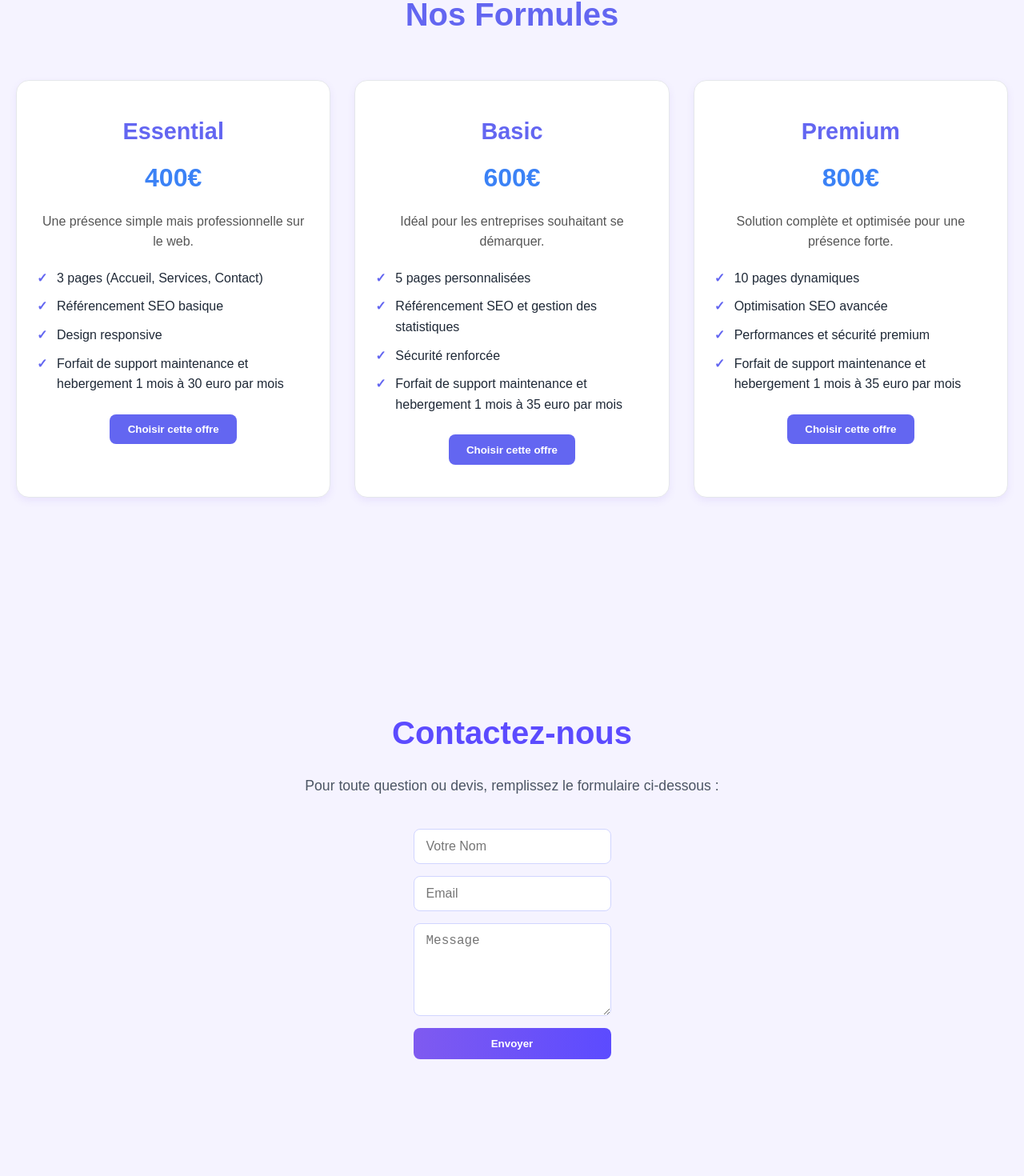
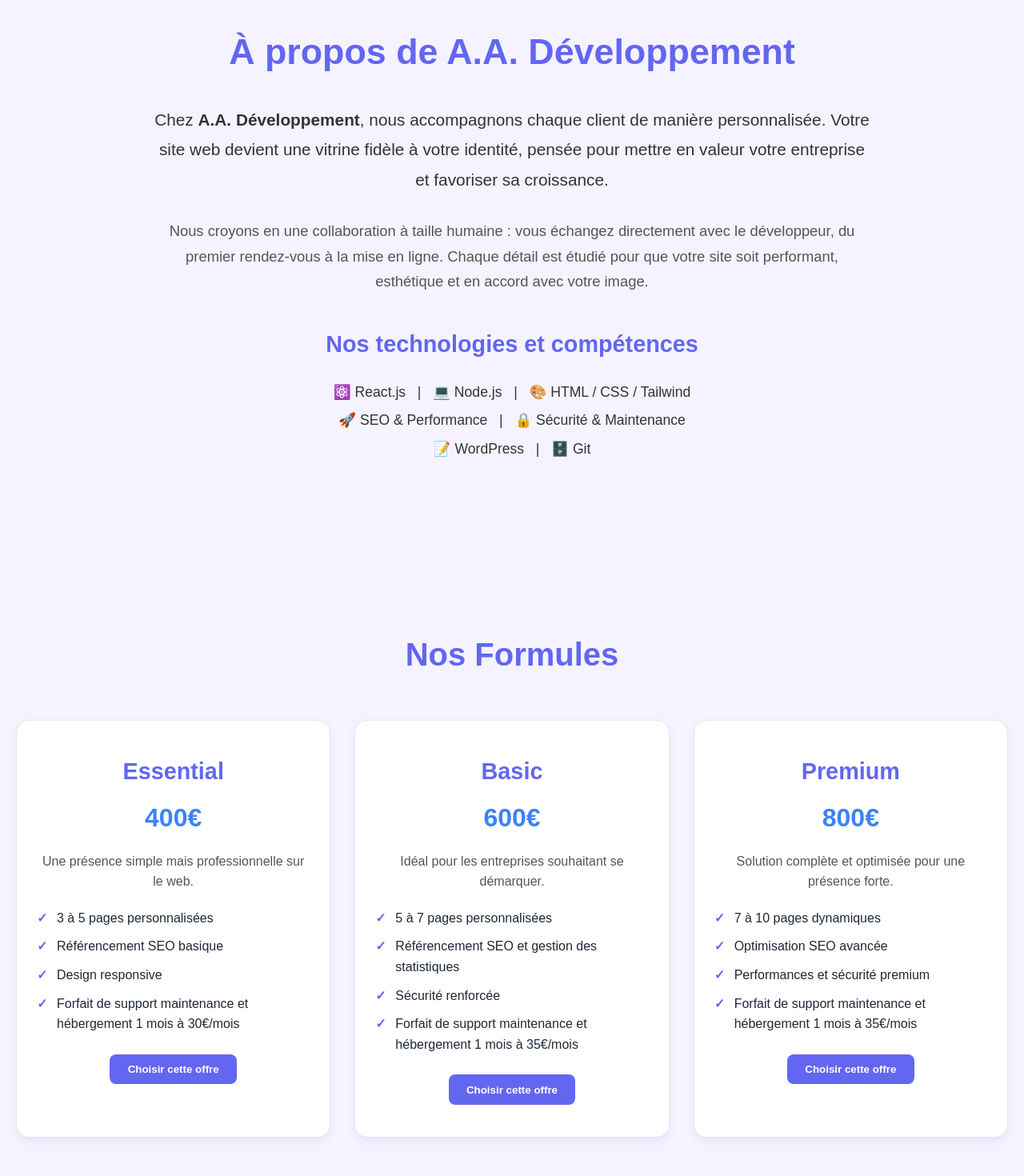
Before and after one commit to adrien487/SitePro, a React (Vite) app: page / in a window 1280 px wide. Shown: the part 896-2366 px from the top of the page at 80% size. Built offline with nearby package versions, Linux system fonts and the light colour scheme.

Commit message:
Ajout a propos compétences et amélioration du form

```diff
--- a/src/App.jsx
+++ b/src/App.jsx
@@ -1,24 +1,27 @@
-import React, { useEffect } from "react"; // ✅ importer useEffect
+import React, { useState, useEffect } from "react";
 import AOS from "aos";
 import "aos/dist/aos.css";
 
 import Home from "./sections/Home";
+import About from "./sections/About";
 import Services from "./sections/services";
 import Contact from "./sections/Contact";
 import Footer from "./components/Footer";
 
 function App() {
-  // ✅ useEffect utilisé **à l’intérieur du composant**
   useEffect(() => {
     AOS.init({ duration: 1000, once: true });
   }, []);
+
+  const [selectedPlan, setSelectedPlan] = useState(""); // State partagé
 
   return (
     <div>
       <main>
         <Home />
-        <Services />
-        <Contact />
+        <About />
+        <Services setSelectedPlan={setSelectedPlan} /> {/* passer la fonction */}
+        <Contact selectedPlan={selectedPlan} setSelectedPlan={setSelectedPlan} /> {/* passer state et setter */}
       </main>
       <Footer />
     </div>
--- /dev/null
+++ b/src/Styles/About.css
@@ -0,0 +1,42 @@
+.about {
+  background-color: #f5f3ff;
+  padding: 80px 20px;
+  text-align: center;
+}
+
+.about-container {
+  max-width: 900px;
+  margin: 0 auto;
+}
+
+.about h2 {
+  color: var(--primary);
+  font-size: 2.8rem;
+  margin-bottom: 30px;
+}
+
+.about .intro {
+  font-size: 1.3rem;
+  line-height: 1.8;
+  color: #333;
+  margin-bottom: 30px;
+}
+
+.about .approach {
+  font-size: 1.15rem;
+  line-height: 1.7;
+  color: #555;
+  margin-bottom: 40px;
+}
+
+.about h3 {
+  color: var(--primary);
+  font-size: 1.8rem;
+  margin-bottom: 20px;
+}
+
+.about .tech-list {
+  font-size: 1.1rem;
+  color: #333;
+  line-height: 2;
+}
--- a/src/Styles/Contact.css
+++ b/src/Styles/Contact.css
@@ -1,44 +1,84 @@
 .contact {
-  background-color: #f5f3ff; /* même fond que Home/Services */
+  background-color: #f5f3ff; /* fond clair cohérent avec Home/Services */
+  color: #1a1a1a;            /* texte sombre */
   padding: 80px 20px;
   text-align: center;
 }
 
+.contact-container {
+  max-width: 600px;
+  margin: 0 auto;
+}
+
 .contact h2 {
   font-size: 2.5rem;
-  color: #5c4bff; /* violet tech */
+  color: var(--primary);      /* violet tech */
   margin-bottom: 20px;
 }
 
-.contact p {
+.contact .intro {
+  font-size: 1.1rem;
+  color: #333;                /* texte légèrement gris */
   margin-bottom: 40px;
-  color: #4b5563;
-  font-size: 1.1rem;
+  line-height: 1.6;
 }
 
+/* Formulaire */
 .contact-form {
-  max-width: 600px;
-  margin: 0 auto;
   display: flex;
   flex-direction: column;
-  gap: 15px;
+  gap: 20px;
 }
 
+/* Inputs, textarea, select */
 .contact-form input,
-.contact-form textarea {
+.contact-form textarea,
+.contact-form select {
   padding: 12px 15px;
   border-radius: 8px;
-  border: 1px solid #d1d5ff;
+  border: 1px solid #ccc;
+  background-color: #ffffff; /* fond clair */
+  color: #1a1a1a;            /* texte sombre */
   font-size: 1rem;
+  transition: border 0.3s ease, box-shadow 0.3s ease;
 }
 
 .contact-form input:focus,
-.contact-form textarea:focus {
+.contact-form textarea:focus,
+.contact-form select:focus {
   outline: none;
-  border-color: #7f5af0; /* violet tech */
-  box-shadow: 0 0 8px rgba(127,90,240,0.3);
+  border-color: var(--primary);
+  box-shadow: 0 0 8px rgba(127, 90, 240, 0.3);
 }
 
+/* Bouton */
 .contact-form button {
-  align-content: flex-start;
+  background: var(--primary);
+  color: white;
+  border: none;
+  padding: 12px 20px;
+  font-size: 1rem;
+  font-weight: 600;
+  border-radius: 8px;
+  cursor: pointer;
+  transition: background 0.3s ease, transform 0.2s ease, box-shadow 0.3s ease;
 }
+
+.contact-form button:hover {
+  background: var(--secondary);
+  transform: translateY(-2px);
+  box-shadow: 0 4px 12px rgba(127, 90, 240, 0.3);
+}
+
+/* Responsive */
+@media (max-width: 900px) {
+  .contact-container {
+    width: 90%;
+  }
+}
+
+@media (max-width: 500px) {
+  .contact-form {
+    gap: 15px;
+  }
+}
--- a/src/Styles/Services.css
+++ b/src/Styles/Services.css
@@ -1,58 +1,107 @@
 .services {
-  background-color: #f5f3ff; /* même couleur claire que Home */
+  background-color: #f5f3ff; /* fond clair cohérent avec le reste */
+  text-align: center;
   padding: 80px 20px;
-  text-align: center;
 }
 
 .services h2 {
   font-size: 2.5rem;
-  color: #5c4bff; /* violet tech */
-  margin-bottom: 40px;
+  color: var(--primary); /* violet tech */
+  margin-bottom: 50px;
+  font-weight: 700;
 }
 
-.plans {
-  display: flex;
-  flex-wrap: wrap;
-  justify-content: center;
-  gap: 25px;
+/* Grille des cartes */
+.plans-grid {
+  display: grid;
+  grid-template-columns: repeat(auto-fit, minmax(280px, 1fr));
+  gap: 30px;
 }
 
+/* Carte individuelle */
 .plan-card {
-  background-color: #ffffff;
+  background-color: white;
+  border: 1px solid #e5e7eb;
   border-radius: 16px;
-  padding: 30px 25px;
-  width: 250px;
-  box-shadow: 0 4px 12px rgba(127,90,240,0.1); /* violet léger */
-  transition: transform 0.3s ease, box-shadow 0.3s ease;
+  padding: 40px 25px;
+  box-shadow: 0 4px 10px rgba(0, 0, 0, 0.05);
+  transition: all 0.3s ease;
 }
 
 .plan-card:hover {
   transform: translateY(-8px);
-  box-shadow: 0 8px 20px rgba(127,90,240,0.3);
+  border-color: var(--primary);
+  box-shadow: 0 8px 20px rgba(127, 90, 240, 0.2);
 }
 
-.plan-name {
-  font-size: 1.5rem;
-  color: #7f5af0; /* violet */
+.plan-card h3 {
+  font-size: 1.8rem;
+  color: var(--primary);
   margin-bottom: 10px;
 }
 
-.plan-price {
-  font-size: 1.3rem;
-  font-weight: 600;
+.plan-card .price {
+  font-size: 2rem;
+  font-weight: bold;
+  color: var(--secondary);
   margin-bottom: 15px;
+}
+
+.plan-card .desc {
+  color: #555;
+  font-size: 1rem;
+  margin-bottom: 20px;
+  min-height: 50px;
 }
 
 .plan-card ul {
   list-style: none;
-  padding: 0;
-  color: #4b5563;
-  line-height: 1.6;
+  text-align: left;
+  margin-bottom: 25px;
+  padding-left: 0;
 }
 
-@media (max-width: 768px) {
-  .plans {
-    flex-direction: column;
-    align-items: center;
+.plan-card li {
+  margin-bottom: 10px;
+  position: relative;
+  padding-left: 25px;
+}
+
+.plan-card li::before {
+  content: "✓";
+  color: var(--primary);
+  font-weight: bold;
+  position: absolute;
+  left: 0;
+  top: 0;
+}
+
+/* Bouton CTA */
+.plan-card button {
+  background: var(--primary);
+  color: white;
+  border: none;
+  padding: 0.7rem 1.4rem;
+  border-radius: 8px;
+  font-weight: 600;
+  cursor: pointer;
+  transition: background 0.3s ease, transform 0.2s ease;
+}
+
+.plan-card button:hover {
+  background: var(--secondary);
+  transform: translateY(-2px);
+}
+
+/* Responsive */
+@media (max-width: 900px) {
+  .plans-grid {
+    grid-template-columns: 1fr;
   }
 }
+
+@media (max-width: 500px) {
+  .plan-card {
+    padding: 30px 20px;
+  }
+}
--- /dev/null
+++ b/src/sections/About.jsx
@@ -0,0 +1,31 @@
+import React from "react";
+import "../Styles/About.css";
+
+export default function About() {
+  return (
+    <section className="about" id="about">
+      <div className="about-container">
+        <h2>À propos de A.A. Développement</h2>
+
+        <p className="intro">
+          Chez <strong>A.A. Développement</strong>, nous accompagnons chaque client de manière personnalisée.
+          Votre site web devient une vitrine fidèle à votre identité, pensée pour mettre en valeur votre entreprise
+          et favoriser sa croissance.
+        </p>
+
+        <p className="approach">
+          Nous croyons en une collaboration à taille humaine : vous échangez directement avec le développeur,
+          du premier rendez-vous à la mise en ligne. Chaque détail est étudié pour que votre site soit performant,
+          esthétique et en accord avec votre image.
+        </p>
+
+        <h3>Nos technologies et compétences</h3>
+        <p className="tech-list">
+          ⚛️ React.js &nbsp; | &nbsp; 💻 Node.js &nbsp; | &nbsp; 🎨 HTML / CSS / Tailwind <br />
+          🚀 SEO & Performance &nbsp; | &nbsp; 🔒 Sécurité & Maintenance <br />
+          📝 WordPress &nbsp; | &nbsp; 🗄️ Git
+        </p>
+      </div>
+    </section>
+  );
+}
--- a/src/sections/Contact.jsx
+++ b/src/sections/Contact.jsx
@@ -1,18 +1,37 @@
 import React from "react";
 import "../Styles/Contact.css";
+export default function Contact({ selectedPlan, setSelectedPlan }) {
+  const handleSubmit = (e) => {
+    e.preventDefault();
+    alert(`Merci ! Vous avez choisi l'offre : ${selectedPlan}`);
+  };
 
-export default function Contact() {
   return (
-    <section className="contact" id="contact"dataaos ="fade-up">
-      <h2>Contactez-nous</h2>
-      <p>Pour toute question ou devis, remplissez le formulaire ci-dessous :</p>
+    <section className="contact" id="contact" data-aos="fade-up">
+      <div className="contact-container">
+        <h2>Contactez-nous</h2>
+        <p className="intro">
+          Vous avez un projet ou des questions ? Envoyez-nous un message et nous vous répondrons rapidement.
+        </p>
 
-      <form className="contact-form">
-        <input type="text" placeholder="Votre Nom" required />
-        <input type="email" placeholder="Email" required />
-        <textarea placeholder="Message" rows="5" required></textarea>
-        <button type="submit" className="btn-primary">Envoyer</button>
-      </form>
+        <form className="contact-form" onSubmit={handleSubmit}>
+          <input type="text" name="name" placeholder="Votre nom" required />
+          <input type="email" name="email" placeholder="Votre email" required />
+          <select
+            name="plan"
+            value={selectedPlan}
+            onChange={(e) => setSelectedPlan(e.target.value)}
+            required
+          >
+            <option value="">Sélectionnez une offre</option>
+            <option value="Essential - 400€">Essential - 400€</option>
+            <option value="Basic - 600€">Basic - 600€</option>
+            <option value="Premium - 800€">Premium - 800€</option>
+          </select>
+          <textarea name="message" rows="5" placeholder="Votre message" required></textarea>
+          <button type="submit">Envoyer</button>
+        </form>
+      </div>
     </section>
   );
 }
--- a/src/sections/Home.jsx
+++ b/src/sections/Home.jsx
@@ -17,7 +17,7 @@ export default function Home() {
           Des sites web <span className="highlight">modernes</span> et <span className="highlight">performants</span>
         </h2>
         <p className="hero-text">
-          Nous concevons des sites web sur mesure adaptés à vos besoins :
+          Concevoir des sites web sur mesure adaptés à vos besoins :
           design élégant, performance, sécurité et référencement.
         </p>
         <div className="hero-buttons">
--- a/src/sections/Services.jsx
+++ b/src/sections/Services.jsx
@@ -1,17 +1,18 @@
 // src/sections/Services.jsx
 import React from "react";
+import "../Styles/Services.css";
 
-const Services = () => {
+const Services = ({ setSelectedPlan }) => {
   const plans = [
     {
       name: "Essential",
       price: "400€",
       description: "Une présence simple mais professionnelle sur le web.",
       features: [
-        "3 pages (Accueil, Services, Contact)",
+        "3 à 5 pages personnalisées",
         "Référencement SEO basique",
         "Design responsive",
-        "Forfait de support maintenance et hebergement 1 mois à 30 euro par mois"
+        "Forfait de support maintenance et hébergement 1 mois à 30€/mois"
       ]
     },
     {
@@ -19,10 +20,10 @@ const Services = () => {
       price: "600€",
       description: "Idéal pour les entreprises souhaitant se démarquer.",
       features: [
-        "5 pages personnalisées",
+        "5 à 7 pages personnalisées",
         "Référencement SEO et gestion des statistiques",
         "Sécurité renforcée",
-        "Forfait de support maintenance et hebergement 1 mois à 35 euro par mois"
+        "Forfait de support maintenance et hébergement 1 mois à 35€/mois"
       ]
     },
     {
@@ -30,34 +31,43 @@ const Services = () => {
       price: "800€",
       description: "Solution complète et optimisée pour une présence forte.",
       features: [
-        "10 pages dynamiques",
+        "7 à 10 pages dynamiques",
         "Optimisation SEO avancée",
         "Performances et sécurité premium",
-        "Forfait de support maintenance et hebergement 1 mois à 35 euro par mois"
+        "Forfait de support maintenance et hébergement 1 mois à 35€/mois"
       ]
     }
-  ]
-// On renvoi les cartes avec leurs attributs et on à Animation au scroll avec AOS
+  ];
+
   return (
-    <section id="services" className="services" dataaos="fade-up">
+    <section id="services" className="services" data-aos="fade-up">
       <h2>Nos Formules</h2>
       <div className="plans-grid">
         {plans.map((plan, index) => (
-    <div className="plan-card" key={index} data-aos="fade-up" data-aos-delay={index * 100}>
+          <div
+            className="plan-card"
+            key={index}
+            data-aos="fade-up"
+            data-aos-delay={index * 100}
+          >
             <h3>{plan.name}</h3>
             <p className="price">{plan.price}</p>
             <p className="desc">{plan.description}</p>
             <ul>
-        {plan.features.map((feature, i) => ( // Liste des fonctionnalités
+              {plan.features.map((feature, i) => (
                 <li key={i}>{feature}</li>
               ))}
             </ul>
-      <button>Choisir cette offre</button>
+            <button
+              onClick={() => setSelectedPlan(`${plan.name} - ${plan.price}`)}
+            >
+              Choisir cette offre
+            </button>
           </div>
         ))}
       </div>
     </section>
-  )
-}
+  );
+};
 
-export default Services
+export default Services;
```
Lines whose indentation alone changed are shown as unchanged.
